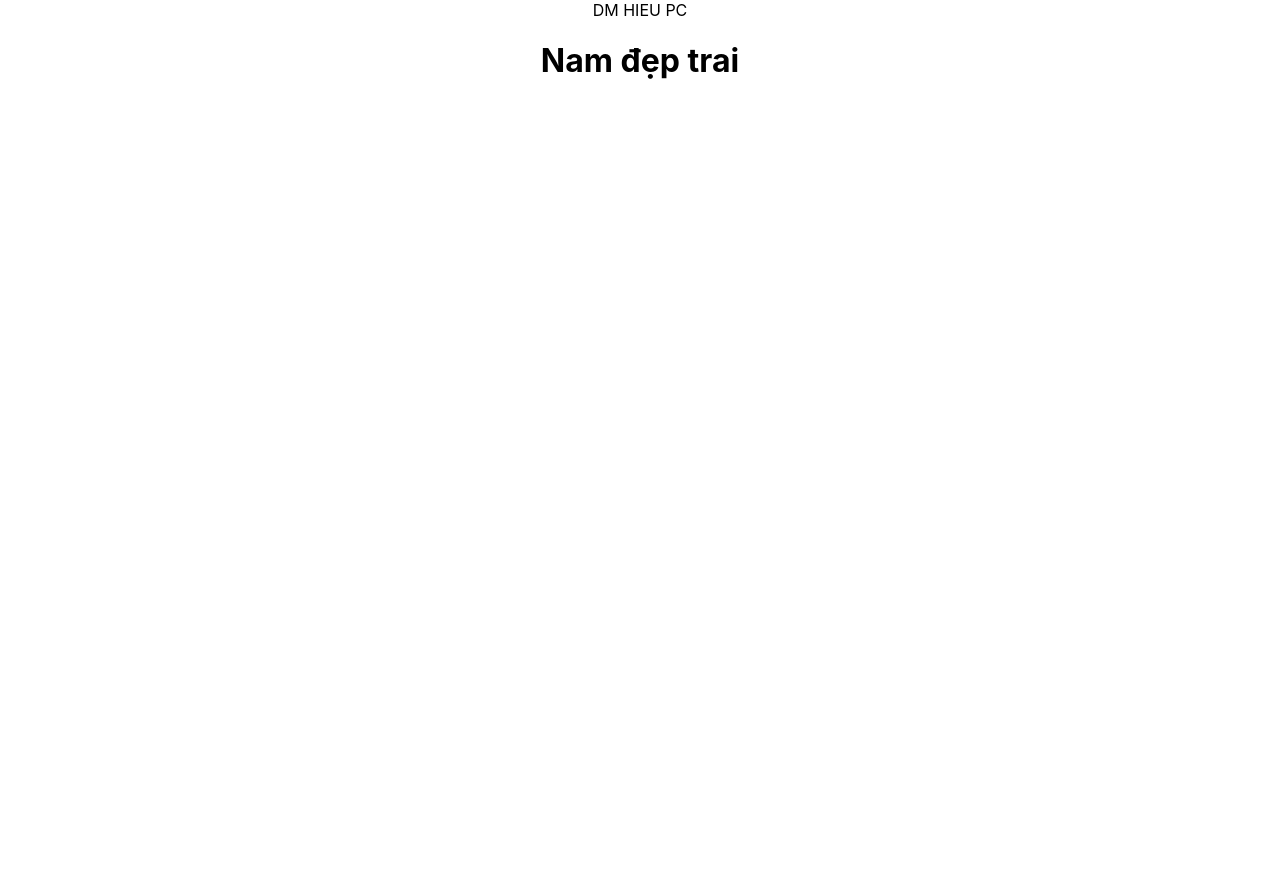
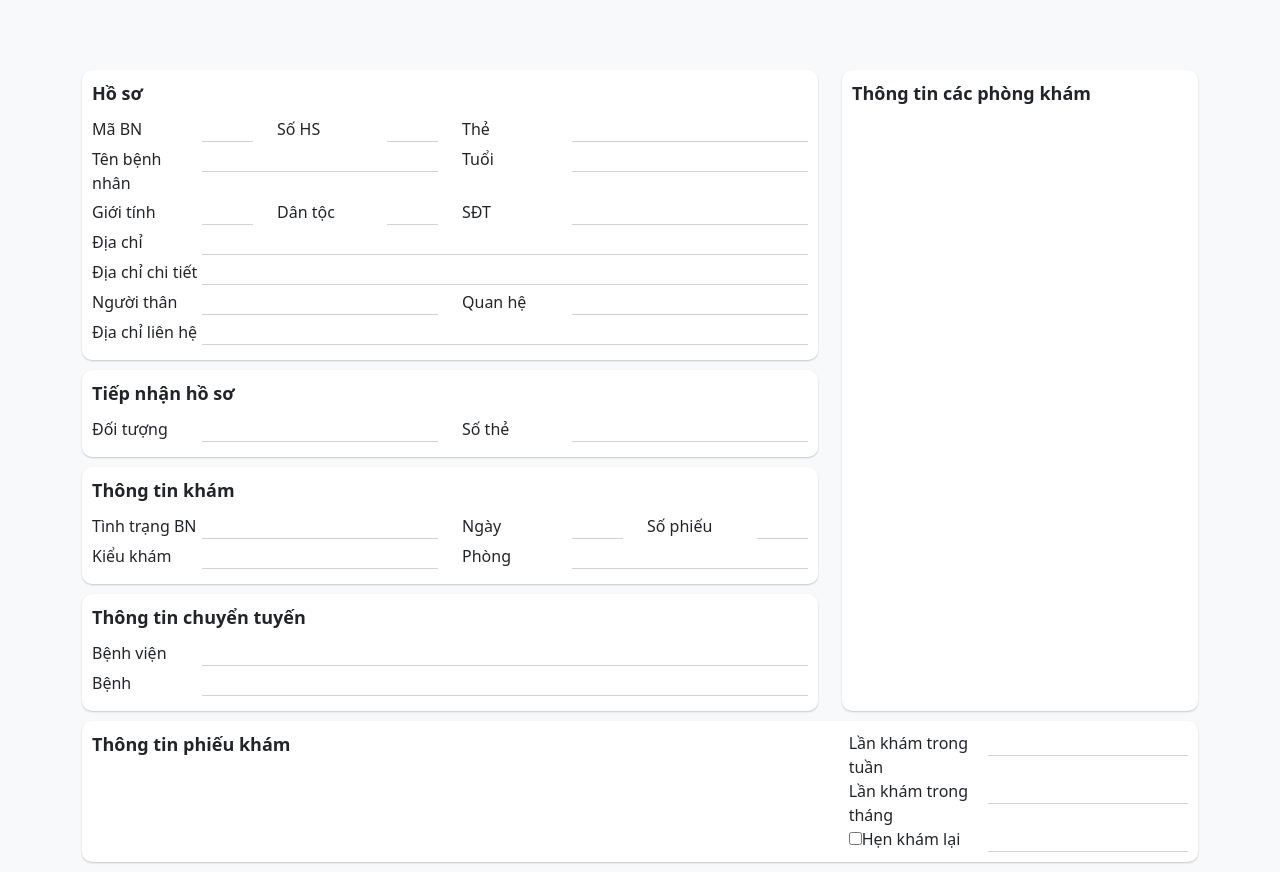
Before and after one commit to quochuy3401/rikkeisoft_his, a React (Create React App) app: page / in a window 1280 px wide. Before the commit the page ends 800 px from the top, so only its background shows below. Built offline with nearby package versions, Linux system fonts and the light colour scheme.

Commit message:
khung form

```diff
--- a/package.json
+++ b/package.json
@@ -7,6 +7,7 @@
     "@testing-library/react": "^13.1.1",
     "@testing-library/user-event": "^13.5.0",
     "axios": "^0.27.1",
+    "bootstrap": "^5.1.3",
     "react": "^18.1.0",
     "react-bootstrap": "^2.3.0",
     "react-dom": "^18.1.0",
--- a/public/index.html
+++ b/public/index.html
@@ -24,7 +24,7 @@
       work correctly both with client-side routing and a non-root public URL.
       Learn how to configure a non-root public URL by running `npm run build`.
     -->
-    <title>React App</title>
+    <title>Hospital Information</title>
   </head>
   <body>
     <noscript>You need to enable JavaScript to run this app.</noscript>
--- a/src/App.css
+++ b/src/App.css
@@ -1,38 +1,11 @@
-.App {
-  text-align: center;
+*{
+  padding: 0;
+  margin: 0;
+  box-sizing: border-box;
 }
-
-.App-logo {
-  height: 40vmin;
-  pointer-events: none;
+:root {
+  --background: #f7f9fa;
 }
-
-@media (prefers-reduced-motion: no-preference) {
-  .App-logo {
-    animation: App-logo-spin infinite 20s linear;
-  }
+body {
+  background: var(--background);
 }
-
-.App-header {
-  background-color: #282c34;
-  min-height: 100vh;
-  display: flex;
-  flex-direction: column;
-  align-items: center;
-  justify-content: center;
-  font-size: calc(10px + 2vmin);
-  color: white;
-}
-
-.App-link {
-  color: #61dafb;
-}
-
-@keyframes App-logo-spin {
-  from {
-    transform: rotate(0deg);
-  }
-  to {
-    transform: rotate(360deg);
-  }
-}
--- a/src/App.js
+++ b/src/App.js
@@ -1,10 +1,17 @@
+import { Route, Routes } from 'react-router-dom';
+import 'bootstrap/dist/css/bootstrap.min.css';
 import './App.css';
-import Login from './components/Login/Login'
+
+// import Login from './components/Login/Login'
+import { PatientForm } from './components/Patient/PatientForm';
 function App() {
   return (
     <div className="App">
-      DM HIEU PC
-      <Login />
+      {/* DM HIEU PC
+      <Login /> */}
+      <Routes>
+        <Route path="/" element={<PatientForm />}/>
+      </Routes>
     </div>
   );
 }
--- /dev/null
+++ b/src/components/InputGroup/InputGroup.css
@@ -0,0 +1,16 @@
+.input-wrapper{
+    margin-bottom: 5px;
+}
+.input-wrapper div:last-child{
+    width: 100%;
+    font-size: 16px;
+}
+.input-wrapper input {
+    outline: none;
+    border: none;
+    border-bottom: 1px solid #d3d3d3;
+    width: 100%;
+}
+.input-wrapper label{
+    width:110px;
+}
--- /dev/null
+++ b/src/components/InputGroup/InputGroup.js
@@ -0,0 +1,18 @@
+import { Col, Row } from "react-bootstrap";
+import "./InputGroup.css";
+
+export const InputGroup = (props) => {
+  const { label, id, name } = props;
+  return (
+    <>
+      <div className="input-wrapper d-flex">
+        <div>
+          <label>{label}</label>
+        </div>
+        <div>
+          <input type="text" id={id} name={name} />
+        </div>
+      </div>
+    </>
+  );
+};
--- /dev/null
+++ b/src/components/Patient/PatientForm.css
@@ -0,0 +1,54 @@
+* {
+    padding: 0;
+    margin: 0;
+    box-sizing: border-box;
+}
+
+.patient-info {
+    margin-top: 70px;
+}
+
+.block {
+    padding: 10px;
+    border-radius: 10px;
+    background: #fff;
+    margin-bottom: 10px;
+    font-size: 16px;
+}
+
+.shadow-fb {
+    box-shadow: 0 1px 2px rgba(0, 0, 0, 0.2);
+}
+
+.category-title {
+    font-size: 18px;
+    font-weight: 600;
+    /* border-bottom: 1px solid #333; */
+    margin-bottom: 10px;
+}
+
+.application-info {
+    font-size: 16px;
+    margin-top: 10px;
+}
+
+.application-info label {
+    padding-left: 10px;
+    font-size: 16px;
+}
+
+.application-info input[type="text"] {
+    outline: none;
+    border: none;
+    border-bottom: 1px solid #d3d3d3;
+    width: 200px;
+    font-size: 16px;
+}
+
+.left-side .block:last-child{
+    margin-bottom: 0px;
+}
+.right-side {
+    height: 100%;
+
+}
--- /dev/null
+++ b/src/components/Patient/PatientForm.js
@@ -0,0 +1,153 @@
+import { Col, Container, Row } from "react-bootstrap";
+import { InputGroup } from "../InputGroup/InputGroup";
+import "./PatientForm.css";
+
+export const PatientForm = () => {
+  return (
+    <Container>
+      <Row style={{ marginTop: "70px" }}>
+        {/* left-side */}
+        <Col xl={8}>
+          <div className="left-side">
+            {/* hồ  sơ*/}
+            <form>
+              <div className="block shadow-fb">
+                <div className="category-title">Hồ sơ</div>
+                <Row>
+                  <Col xl={3}>
+                    <InputGroup id="" name="" label="Mã BN" />
+                  </Col>
+                  <Col xl={3}>
+                    <InputGroup id="" name="" label="Số HS" />
+                  </Col>
+                  <Col xl={6}>
+                    <InputGroup id="" name="" label="Thẻ" />
+                  </Col>
+                  <Col xl={6}>
+                    <InputGroup id="" name="" label="Tên bệnh nhân" />
+                  </Col>
+                  <Col xl={6}>
+                    <InputGroup id="" name="" label="Tuổi" />
+                  </Col>
+                  <Col xl={3}>
+                    <InputGroup id="" name="" label="Giới tính" />
+                  </Col>
+                  <Col xl={3}>
+                    <InputGroup id="" name="" label="Dân tộc" />
+                  </Col>
+                  <Col xl={6}>
+                    <InputGroup id="" name="" label="SĐT" />
+                  </Col>
+                  <Col xl={12}>
+                    <InputGroup id="" name="" label="Địa chỉ" />
+                  </Col>
+                  <Col xl={12}>
+                    <InputGroup id="" name="" label="Địa chỉ chi tiết" />
+                  </Col>
+                  <Col xl={6}>
+                    <InputGroup id="" name="" label="Người thân" />
+                  </Col>
+                  <Col xl={6}>
+                    <InputGroup id="" name="" label="Quan hệ" />
+                  </Col>
+                  <Col xl={12}>
+                    <InputGroup id="" name="" label="Địa chỉ liên hệ" />
+                  </Col>
+                </Row>
+              </div>
+              {/* đối tượng bệnh nhân */}
+              <div className="block shadow-fb">
+                <div className="category-title">Tiếp nhận hồ sơ</div>
+                <Row>
+                  <Col xl={6}>
+                    <InputGroup id="" name="" label="Đối tượng" />
+                  </Col>
+                  <Col xl={6}>
+                    <InputGroup id="" name="" label="Số thẻ" />
+                  </Col>
+                </Row>
+              </div>
+              {/* thông tin khám */}
+              <div className="block shadow-fb">
+                <div className="category-title">Thông tin khám</div>
+                <Row>
+                  <Col xl={6}>
+                    <InputGroup id="" name="" label="Tình trạng BN" />
+                  </Col>
+                  <Col xl={3}>
+                    <InputGroup id="" name="" label="Ngày" />
+                  </Col>
+                  <Col xl={3}>
+                    <InputGroup id="" name="" label="Số phiếu" />
+                  </Col>
+                  <Col xl={6}>
+                    <InputGroup id="" name="" label="Kiểu khám" />
+                  </Col>
+                  <Col xl={6}>
+                    <InputGroup id="" name="" label="Phòng" />
+                  </Col>
+                </Row>
+              </div>
+              {/* thông tin chuyển tuyến */}
+              <div className="block shadow-fb">
+                <div className="category-title">Thông tin chuyển tuyến</div>
+                <Row>
+                  <Col xl={12}>
+                    <InputGroup id="" name="" label="Bệnh viện" />
+                  </Col>
+                  <Col xl={12}>
+                    <InputGroup id="" name="" label="Bệnh" />
+                  </Col>
+                </Row>
+              </div>
+            </form>
+          </div>
+        </Col>
+
+        {/* right-side */}
+        <Col xl={4}>
+          <div className="right-side block shadow-fb">
+              <div className="category-title">Thông tin các phòng khám</div>
+          </div>
+        </Col>
+      </Row>
+      {/* thông tin phiếu khám */}
+      <div className="block shadow-fb application-info">
+        <Row>
+          <Col xl={8}>
+            <div className="category-title">Thông tin phiếu khám</div>
+          </Col>
+          <Col xl={4}>
+            <div className="d-flex justify-content-between">
+              <div>
+                <label>Lần khám trong tuần</label>
+              </div>
+              <div>
+                <input type="text" />
+              </div>
+            </div>
+            <div className="d-flex justify-content-between">
+              <div>
+                <label>Lần khám trong tháng</label>
+              </div>
+              <div>
+                <input type="text" />
+              </div>
+            </div>
+            <div className="d-flex justify-content-between">
+              <div>
+                <label>
+                  <input type="checkbox" />
+                  Hẹn khám lại
+                </label>
+              </div>
+              <div>
+                <input type="text" />
+              </div>
+            </div>
+          </Col>
+        </Row>
+      </div>
+    </Container>
+  );
+};
--- a/src/index.js
+++ b/src/index.js
@@ -8,9 +8,7 @@ import { BrowserRouter } from "react-router-dom";
 const root = ReactDOM.createRoot(document.getElementById("root"));
 root.render(
   <BrowserRouter>
-    <React.StrictMode>
       <App />
-    </React.StrictMode>
   </BrowserRouter>
 );
 
```
Also changed, not shown: 1 other file (tests, documents, lock files or other folders).
